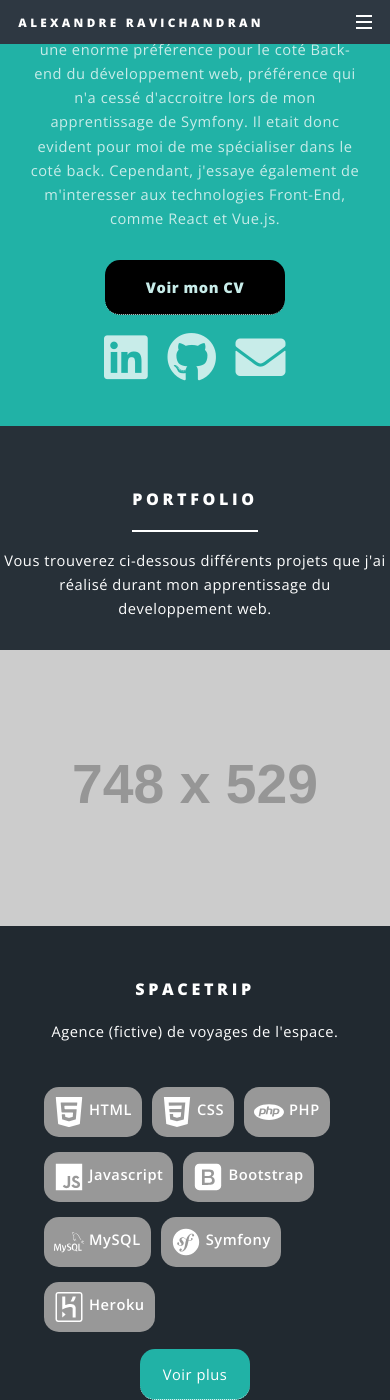
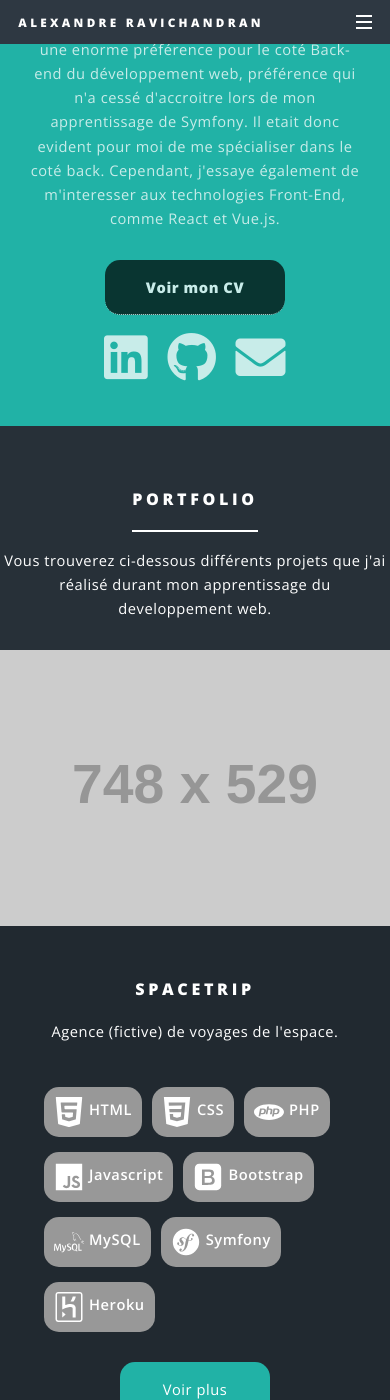
Before and after one commit to AlexandreRavichandran/AlexandreRavichandran.github.io, a Jekyll site: the page built from index.md, in a window 390 px wide and 1400 px high, scrolled down 710 px. Built offline with Jekyll 4.4.1, drawn with Linux system fonts in a browser that asks for light colours.

Commit message:
Fix several display bug

```diff
--- a/_layouts/home.html
+++ b/_layouts/home.html
@@ -24,7 +24,7 @@
                     evident pour moi de me spécialiser dans le coté back. Cependant, j'essaye également de m'interesser
                     aux technologies Front-End, comme React et Vue.js.</p>
                 <div style="display:flex;justify-content: center;margin-bottom: 30px;">
-                    <a style="display:block;background-color: black;padding: 15px;border-radius: 15px;width:180px;font-weight: bold;"
+                    <a style="text-decoration:none;display:block;background-color:rgb(0, 0, 0,0.7);padding: 15px;border-radius: 15px;width:180px;font-weight: bold;"
                         href="/assets/docs/CV_Alexandre_RAVICHANDRAN_Back_End.pdf">Voir mon
                         CV</a>
                 </div>
@@ -87,7 +87,9 @@
                         <p>Heroku</p>
                     </li>
                 </ul>
-                <a class="projectLinks" href="/spacetrip">Voir plus</a>
+                <div class="projectLinks">
+                    <a href="/spacetrip">Voir plus</a>
+                </div>
             </div>
         </section>
         <section class="spotlight">
@@ -130,7 +132,9 @@
                         <p>Heroku</p>
                     </li>
                 </ul>
-                <a class="projectLinks" href="/quiver">Voir plus</a>
+                <div class="projectLinks">
+                    <a href="/quiver">Voir plus</a>
+                </div>
             </div>
         </section>
         <section class="spotlight">
@@ -165,7 +169,9 @@
                         <p>Heroku</p>
                     </li>
                 </ul>
-                <a class="projectLinks" href="/pomodoro">Voir plus</a>
+                <div class="projectLinks">
+                    <a href="/pomodoro-timer">Voir plus</a>
+                </div>
             </div>
         </section>
     </section>
--- a/assets/css/main.css
+++ b/assets/css/main.css
@@ -2648,6 +2648,7 @@ input, select, textarea {
 
 					.features li:first-child {
 						border-top: 0;
+						padding-top:0px;
 					}
 
 			}
@@ -3992,12 +3993,19 @@ input, select, textarea {
 		background-color: #1d242a;
 	}
 
+
 	.projectLinks{
+		display:flex;
+		justify-content: center;
+	}
+	.projectLinks a{
 		padding: 15px 23px;
+		display:block;
 		border-radius: 15px;
 		background-color: #21b2a6;
 		text-decoration: none;
-
+		margin-bottom: 20px;
+		width:150px;
 	}
 
 	.language{
```
